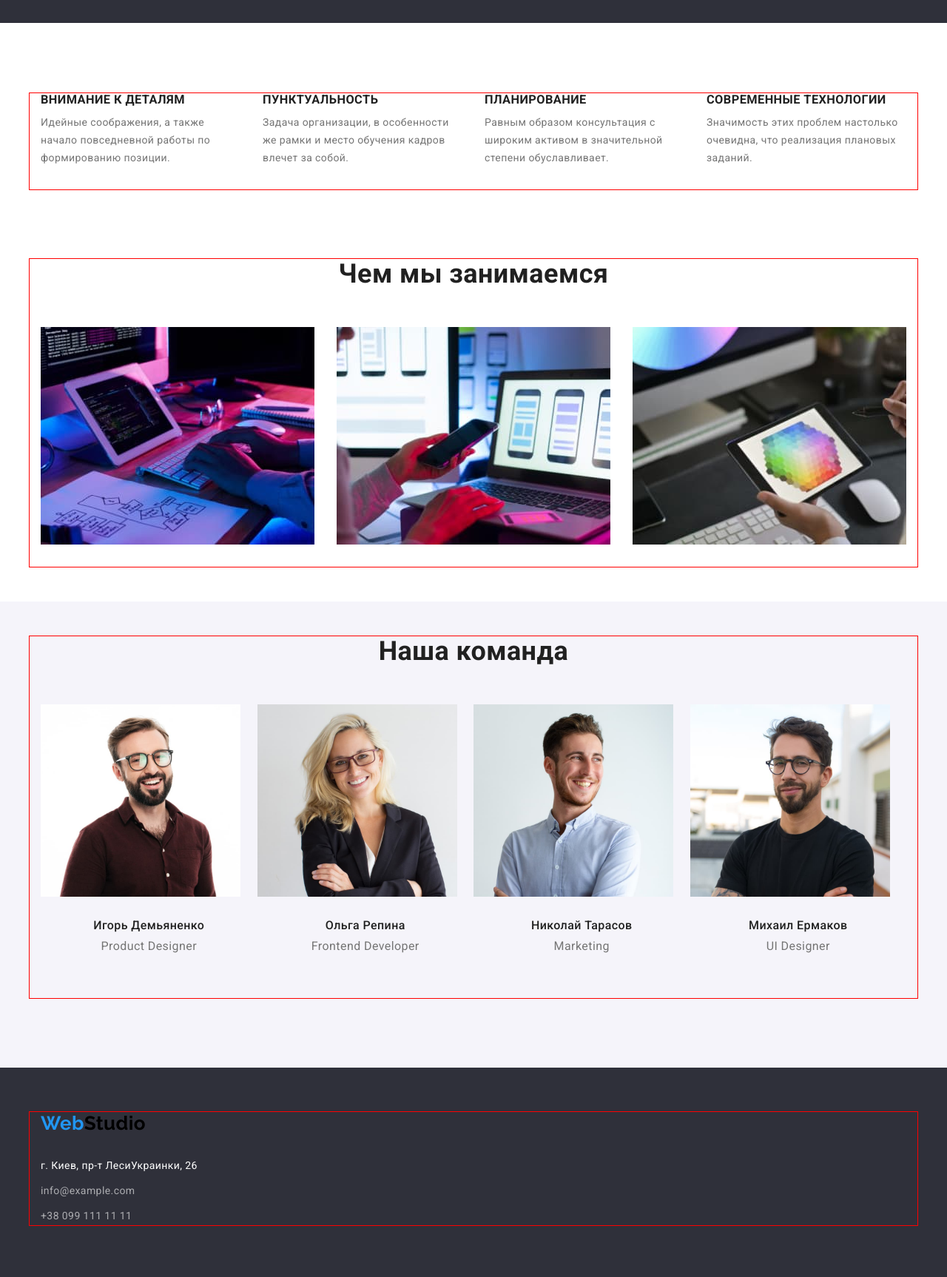
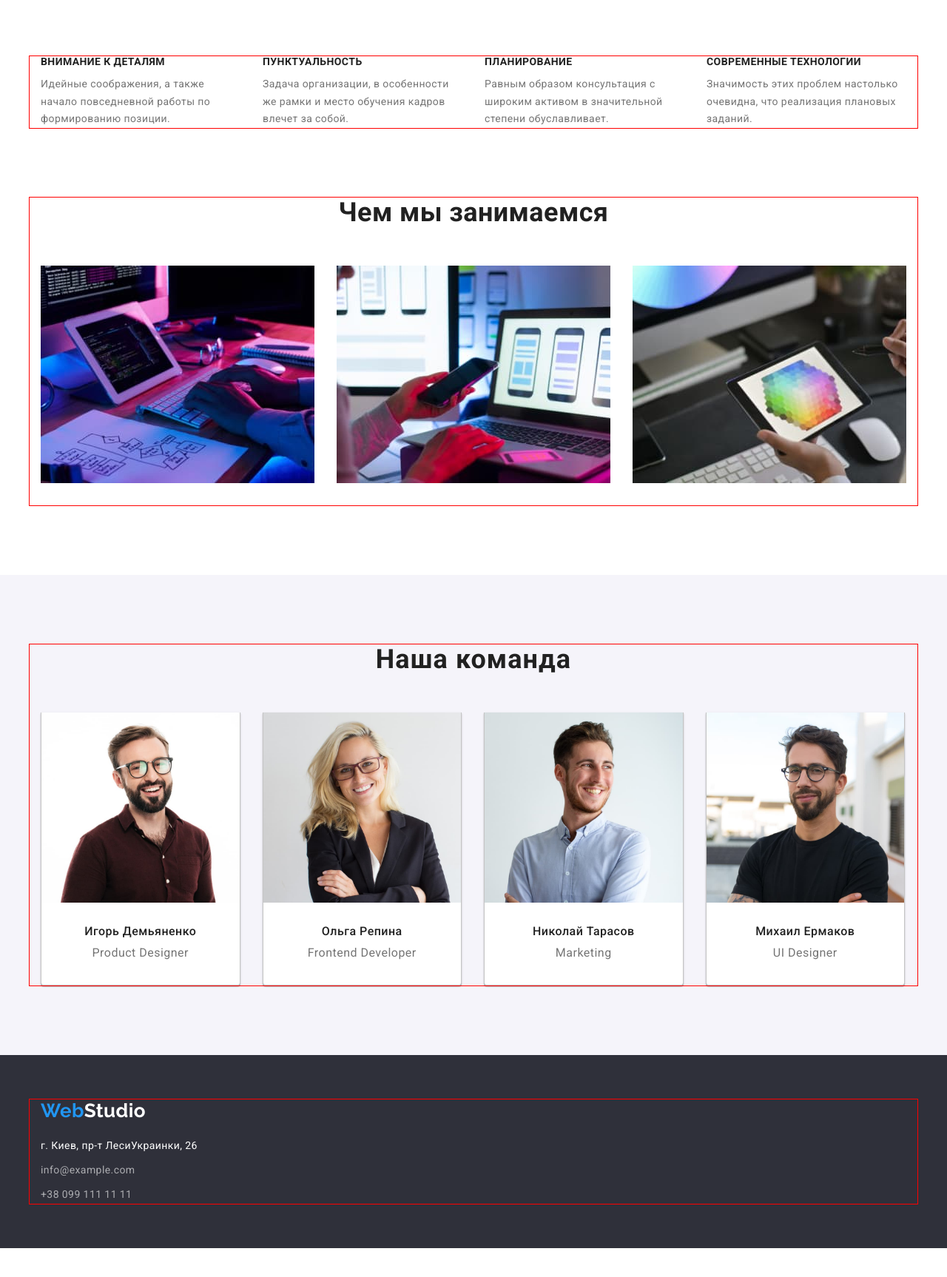
Before and after one commit to AlexBess83/goit-markup-hw-03, a plain HTML site: page index.html in a window 1280 px wide. Shown: the part 700-2426 px from the top of the page at 74% size. After the commit the page ends 2387 px from the top, so only its background shows below. Drawn offline with nearby package versions, Linux system fonts and the light colour scheme.

Commit message:
update 31.05

```diff
--- a/css/styles.css
+++ b/css/styles.css
@@ -66,8 +66,6 @@ list-style: none;
 
 .header {
     background-color:var(--background-color);
-    padding-top: 24px;
-    padding-bottom: 25px;
     border-bottom: 1px solid #ECECEC
 }
 
@@ -78,8 +76,11 @@ list-style: none;
     font-weight: 700;
     font-size: 26px;
     line-height: 1.19;
-    margin-right: 95px;
+    margin-right: 93px;
+    padding: 15px 15px;
+    width: 145px;
 }
+
 .logo-blue{
     color:var(--accent-color);
 }
@@ -94,8 +95,8 @@ align-items: center;
     margin-right: 50px;
 }
 .header-item {
-    margin-top: 32px;
-    margin-bottom: 32px;
+    padding-top: 32px;
+    padding-bottom: 32px;
 }
 
 .header-link {
@@ -103,6 +104,7 @@ align-items: center;
     line-height: 1.14;
     letter-spacing: 0.02em;
     color:var(--main-text-color);
+    padding: 15px 15px;
 }
 .header-link:hover, .header-link:focus {
     color:var(--accent-color);
@@ -115,12 +117,14 @@ align-items: center;
     line-height: 1.14;
     letter-spacing: 0.02em;
     color:var(--main-text-color);
+    padding: 15px 15px;
 }
 .header-tel {
 font-weight: 500;
 line-height: 1.14;
 letter-spacing: 0.02em;
 color:var(--second-text-color);
+padding: 15px 15px;
 }
 .header-mail:hover, .header-mail:focus {
     color:var(--accent-color);}
@@ -147,41 +151,42 @@ color:var(--second-text-color);
     margin-left: auto;
     margin-right: auto;
 }
-.head-btn {
-    align-items: center;
-    text-align: center;
-    border: none;
-    border-radius: 5px;
-    background-color:var(--accent-color) ;
-    font-family:inherit;
+
+    .head-btn {
+    background: var(--accent-color);
+    box-shadow: 0px 4px 4px rgba(0, 0, 0, 0.15);
+    border-radius: 4px;
+    font-family: 'Roboto';
+    font-style: normal;
     font-weight: 700;
     font-size: 16px;
     line-height: 1.87;
+    display: block;
+    align-items: center;
+    text-align: center;
     letter-spacing: 0.06em;
-    color:var(--main-title-color);
-    min-width: 200px;
+    width: 200px;
     height: 50px;
-    margin-left: 600px;
+    color: var(--main-title-color);
+    margin: auto;
+    }
+    /* ------BENEFIT---------- */
+
+    .section-size {
+        padding-top: 94px;
+        padding-bottom: 94px;
     }
 
-
-    /* ------BENEFIT---------- */
-.benefit {
-    padding-top: 95px;
-    padding-bottom: 47px;
-}
-
-.benefit-list{
+    .benefit-list{
     display: flex;
 }
 
 .benefit-head{
-    text-align: left;
+    font-size: 14px;
     font-weight: 700;
     line-height: 1.14;
     text-transform: uppercase;
     color:var(--main-text-color);
-    margin-bottom: 10px;
 }
 .benefit-item + .benefit-item {
 margin-left: 30px;
@@ -192,14 +197,13 @@ margin-left: 30px;
     text-align: left;
     line-height: 1.71;
     color:var(--second-text-color);
-    margin-bottom: 30px;
+    padding-top: 10px;
 }
 
 /* ---------SERVICES------------ */
 
 .services {
-    padding-top: 47px;
-    padding-bottom: 47px;
+    padding-top: 0px;
 }
 
 .services-head {
@@ -221,61 +225,101 @@ margin-bottom: 50px;
 }
 
 /* --------TEAM--------- */
+
 .team {
-    background-color:var(--background-team);
-    padding-top: 47px;
-    padding-bottom: 94px;
+    background: var(--background-team);
 }
+
+
 .team-head {
     font-weight: 700;
     font-size: 36px;
     line-height: 1.16;
     text-align: center;
-    color:var(--main-text-color);
-    margin-bottom: 50px;
+    letter-spacing: 0.03em;
+    color: var(--main-text-color);
+    padding-bottom: 50px;
+    margin: 0;
 }
+
 .team-list {
     display: flex;
-}
-/*.team-item + .team-item {
-    margin-left: 30px;
-}*/
-.team-item {
-    flex-basis: calc(100% / 3 - 30px);
+    width: 1168px;
+    height: 369px;
+    margin: 0;
 }
 
-.team-item {
-    margin-bottom: 30px;
+.team-item:not(:last-child) {
+    margin-right: 30px;
 }
+
+
+.photo-team {
+    display: block;
+    max-width: 100%;
+    height: auto;
+    padding-bottom: 30px;
+}
+
+.team-img {
+    background: #FFFFFF;
+    box-shadow: 0px 1px 3px rgba(0, 0, 0, 0.12), 0px 1px 1px rgba(0, 0, 0, 0.14), 0px 2px 1px rgba(0, 0, 0, 0.2);
+    border-radius: 0px 0px 4px 4px;
+    border: 1px solid #c5c5c5;
+    border-top: 0;
+    max-width: 100%;
+    height: auto;
+}
+
+
+
 .team-player {
     font-weight: 500;
     font-size: 16px;
     line-height: 1.18;
     text-align: center;
-    color:var(--main-text-color);
-    margin-top: 30px;
-    margin-bottom: 10px;
+    letter-spacing: 0.03em;
+    color: var(--text-color);
+    padding-bottom: 10px;
+
 }
+
 .team-position {
     font-size: 16px;
     line-height: 1.18;
     text-align: center;
-    color:var(--second-text-color);
-    margin-bottom: 30px;
+    letter-spacing: 0.03em;
+    color: #757575;
+    padding-bottom: 30px;
+    margin: 0;
+
 }
+
+
+
+
+
 /* -------------FOOTER------------- */
 .footer {
     background-color:var(--background-footer);
     padding-top: 60px;
     padding-bottom: 60px;
 }
+.footer-logo {
+    color: var(--main-title-color);
+    font-family: 'Raleway';
+    font-style: normal;
+    font-weight: 700;
+    font-size: 26px;
+    line-height: 1.19;
+}
+.footer-adress {
+    margin-top: 20px;
+}
+.footer-item:not(:last-child) {
+    margin-bottom: 9px;
+}
 
-.footer-item {
-    margin-bottom: 10px;
-}
-.footer-list {
-    margin-top: 30px;
-}
 .footer-link {
 font-style: normal;
 line-height: 1.71;
@@ -286,18 +330,21 @@ color:var(--main-title-color);
     line-height: 1.71;
     color: rgba(255, 255, 255, 0.6);
 }
+
+/* -------------портфолио------------- */
+
 .selection-list {
     display: flex;
     align-items: center;
-    padding-top: 95px;
-    padding-bottom: 35px;
-    padding-left: 295px;
+    margin-bottom: 50px;
+    justify-content: center;
 }
 .selection-item:not(:last-child) {
     margin-right: 8px;}
 
+
 .selection-btn {
-    border: none;
+    border:none;
     border-radius: 5px;
     cursor: pointer;
     font-family:inherit;
@@ -310,18 +357,23 @@ color:var(--main-title-color);
 }
 .slct-one {
     width: 73px;
+    height: 38px;
 }
 .slct-two {
     width: 128px;
+    height: 38px;
 }
 .slct-three {
     width: 145;
+    height: 38px;
 }
 .slct-four {
     width: 103px;
+    height: 38px;
 }
 .slct-five {
     width: 130px;
+    height: 38px;
 }
 .portfolio-name {
     font-weight: 700;
@@ -329,15 +381,13 @@ color:var(--main-title-color);
     line-height: 2;
     letter-spacing: 0.06em;
     color:var(--main-text-color);
-    margin-left: 24px;
-    margin-bottom: auto;
 }
 .portfolio-dep {
     font-size: 16px;
     line-height: 1.87;
     color:var(--second-text-color);
-    margin-left: 24px;
-    margin-bottom: 20px;
+
+
 }
 .current {
     color: var(--accent-color);
@@ -348,14 +398,16 @@ color:var(--main-title-color);
     border-bottom: 1px solid --accent-color
 }
 .potfolio-list {
-    padding-bottom: 95px;
     display: flex;
     flex-wrap: wrap;
     margin-left: -30px;
     margin-bottom: -30px;
 }
-.prtf {
-    padding-top: 20px;
+.portfolio-div {
+    padding-top: 30px;
+    padding-right: 30px;
+    padding-bottom: 30px;
+    padding-left: 30px;
     border-right: 1px solid #EEEEEE;
     border-bottom: 1px solid #EEEEEE;
     border-left: 1px solid #EEEEEE;
--- a/index.html
+++ b/index.html
@@ -47,7 +47,7 @@
 
         </section>
         <!--Блок преимещества, (скрыть заголовок h2) -->
-        <section class="benefit">
+        <section class="benefit section-size">
             <div class="container">
             <h2 class="visually-hidden">Преимущества</h2>
             <ul class="benefit-list list">
@@ -71,7 +71,7 @@
             </div>
         </section>
         <!--Виды услуг-->
-        <section class="services">
+        <section class="services section-size">
             <div class="container">
             <h2 class="services-head">Чем мы занимаемся</h2>
             <ul class="services-list list">
@@ -100,12 +100,12 @@
             </div>
         </section>
         <!--Команда-->
-        <section class="team">
+        <section class="team section-size">
             <div class="container">
             <h2 class="team-head">Наша команда</h2>
             <ul class="team-list list">
-                <li class="team-item">
-                    <img
+                <li class="team-img team-item">
+                    <img class="photo-team"
                         src="./images/team-1.jpg"
                         alt="игорь"
                         width="270"
@@ -113,8 +113,8 @@
                 <h3 class="team-player">Игорь Демьяненко</h3>
                 <p class="team-position">Product Designer</p>
                 </li>
-                <li class="team-item">
-                    <img
+                <li class="team-img team-item">
+                    <img class="photo-team"
                          src="./images/team-2.jpg"
                          alt="Ольга Репина"
                          width="270"
@@ -122,8 +122,8 @@
                         <h3 class="team-player">Ольга Репина</h3>
                         <p class="team-position">Frontend Developer</p>
                 </li>
-                <li class="team-item">
-                    <img
+                <li class="team-img team-item">
+                    <img class="photo-team"
                         src="./images/team-3.jpg"
                         alt="Николай Тарасов"
                         width="270"
@@ -131,8 +131,8 @@
                         <h3 class="team-player">Николай Тарасов</h3>
                         <p class="team-position">Marketing</p>
                 </li>
-                <li class="team-item">
-                    <img
+                <li class="team-img team-item">
+                    <img class="photo-team"
                         src="./images/team-4.jpg"
                         alt="Михаил Ермаков"
                         width="270"
@@ -147,8 +147,8 @@
     <!--Футер-->
     <footer class="footer">
         <div class="container">
-            <div class="footrer-logo">
-        <a class="logo link" href="index.html"><span class="logo-blue">Web</span>Studio</a></div>
+
+        <a class="footer-logo link" href="index.html"><span class="logo-blue">Web</span>Studio</a>
         <address class="footer-adress">
         <ul class="footer-list list">
             <li class="footer-item">
```
Also changed, not shown: portfolio.html (+11 -11 lines).
